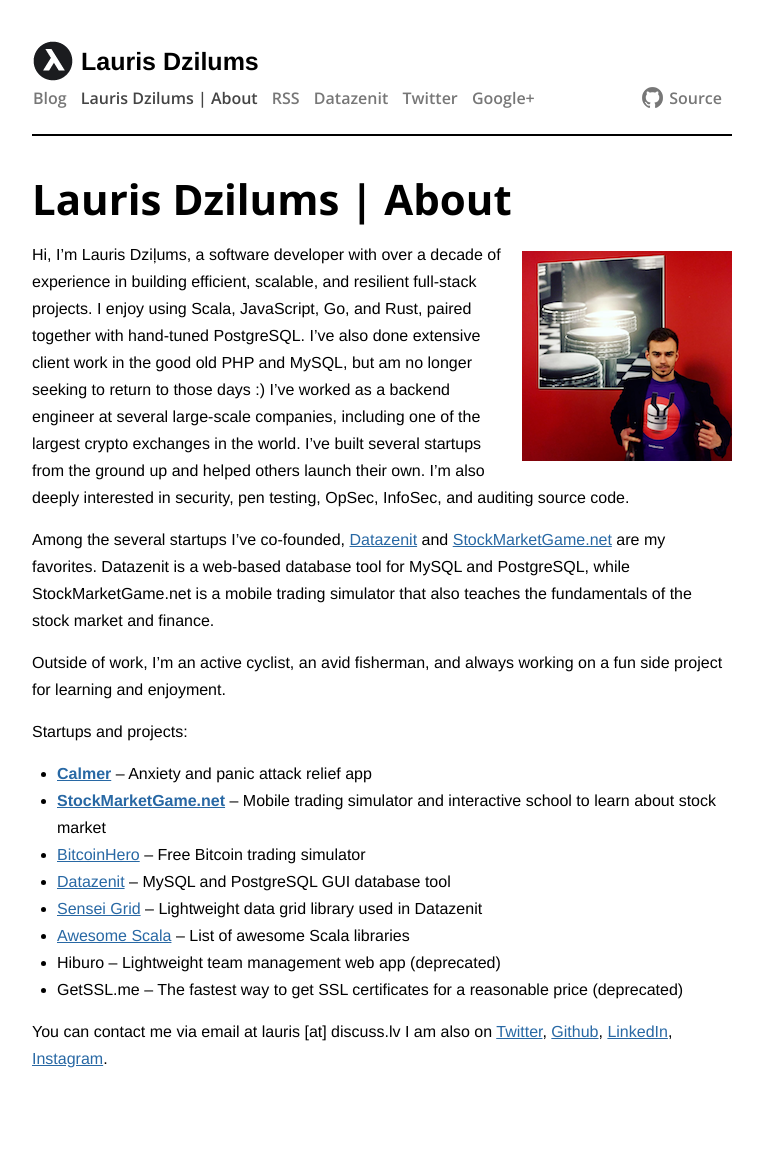
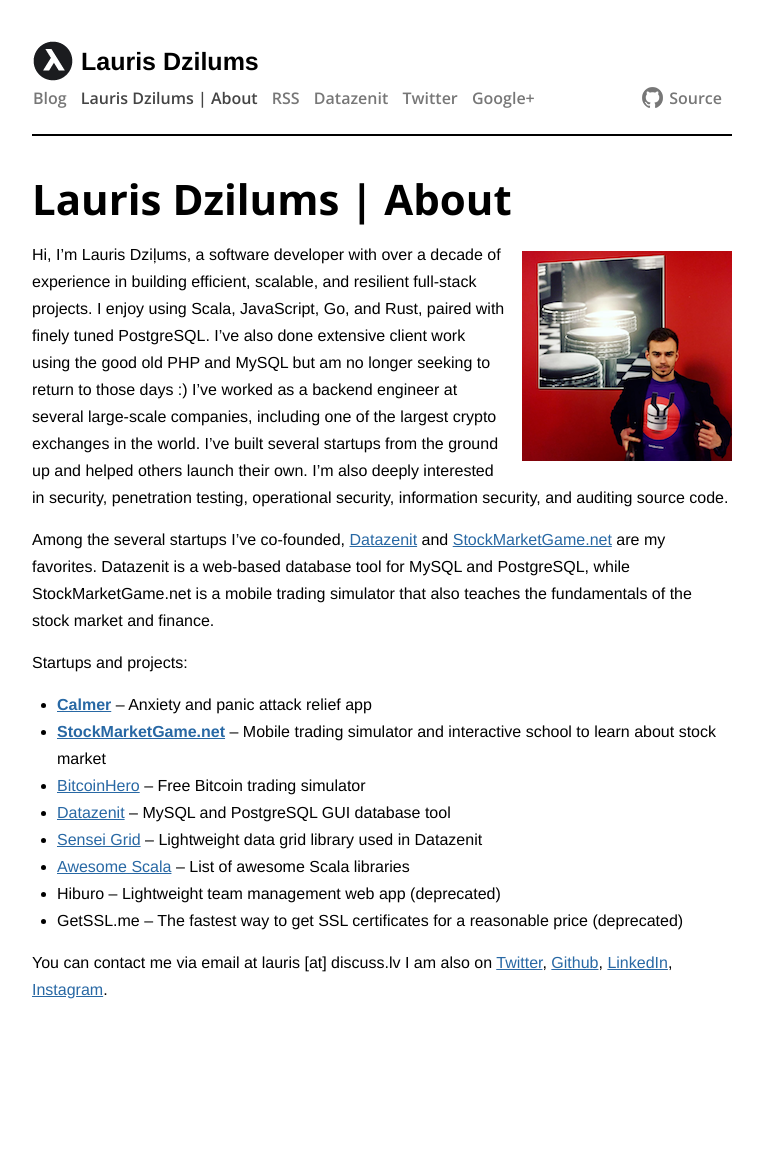
Before and after one commit to lauris/lauris.github.com, a Jekyll site: the page built from about.md, in a window 1280 px wide. Shown: the whole page, without its empty margins (258-1021 px from the left). Built offline with Jekyll 4.4.1, drawn with Linux system fonts in a browser that asks for light colours; after the commit the page ends 1093 px from its top, so only the background shows below that.

Commit message:
Improve grammar in about.md

```diff
--- a/about.md
+++ b/about.md
@@ -12,11 +12,9 @@
 style="float:right;width:30%;max-width:210px;margin-left:15px;"/></a>
 {% endraw %}
 
-Hi, I'm Lauris Dziļums, a software developer with over a decade of experience in building efficient, scalable, and resilient full-stack projects. I enjoy using Scala, JavaScript, Go, and Rust, paired together with hand-tuned PostgreSQL. I've also done extensive client work in the good old PHP and MySQL, but am no longer seeking to return to those days :) I've worked as a backend engineer at several large-scale companies, including one of the largest crypto exchanges in the world. I've built several startups from the ground up and helped others launch their own. I'm also deeply interested in security, pen testing, OpSec, InfoSec, and auditing source code.
+Hi, I'm Lauris Dziļums, a software developer with over a decade of experience in building efficient, scalable, and resilient full-stack projects. I enjoy using Scala, JavaScript, Go, and Rust, paired with finely tuned PostgreSQL. I've also done extensive client work using the good old PHP and MySQL but am no longer seeking to return to those days :) I've worked as a backend engineer at several large-scale companies, including one of the largest crypto exchanges in the world. I've built several startups from the ground up and helped others launch their own. I'm also deeply interested in security, penetration testing, operational security, information security, and auditing source code.
 
 Among the several startups I've co-founded, [Datazenit](https://datazenit.com/) and [StockMarketGame.net](https://stockmarketgame.net/) are my favorites. Datazenit is a web-based database tool for MySQL and PostgreSQL, while StockMarketGame.net is a mobile trading simulator that also teaches the fundamentals of the stock market and finance.
-
-Outside of work, I'm an active cyclist, an avid fisherman, and always working on a fun side project for learning and enjoyment.
 
 Startups and projects:
 
```
